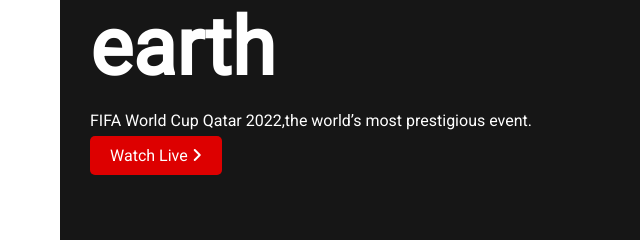
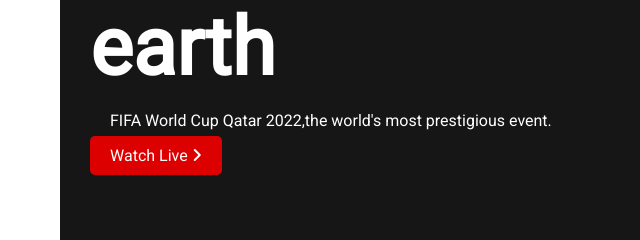
Before and after one commit to HASAN1911001/PH-Assignment2, a plain HTML site: page match.html in a window 1280 px wide. In both pictures the pointer is over the element 606 px from the left and 466 px from the top of the page. Shown: the part 346-586 px from the top of the page, 40-680 px from the left. Drawn offline with Linux system fonts and the light colour scheme.

Commit message:
Animation added

```diff
--- a/match.html
+++ b/match.html
@@ -19,7 +19,7 @@
     <header>
         <div id="description">
             <h1>The Greatest show on the earth</h1>
-            <p> FIFA World Cup Qatar 2022,the world’s most prestigious event.
+            <p> FIFA World Cup Qatar 2022,the world's most prestigious event.
             </p>
             <a class="button" href="https://www.fifa.com/fifaplus/en/tournaments/mens/worldcup/qatar2022" target="blank">Watch Live <i class="fa-solid fa-angle-right"></i></a>
         </div>
--- a/styles.css
+++ b/styles.css
@@ -10,7 +10,12 @@
     visibility: hidden;
 }
 
-
+/*----------------------------------------
+    Animation
+------------------------------------------*/
+header:hover p {
+    transform: translateX(20px);
+}
 
 /*----------------------------------------------
 
```
